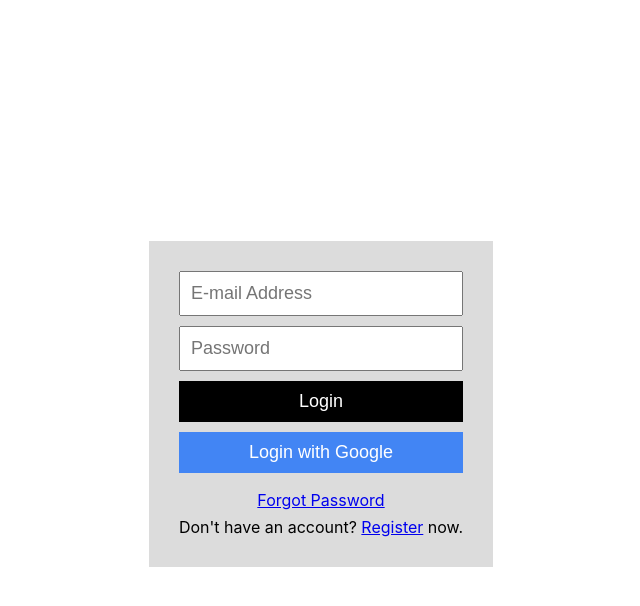
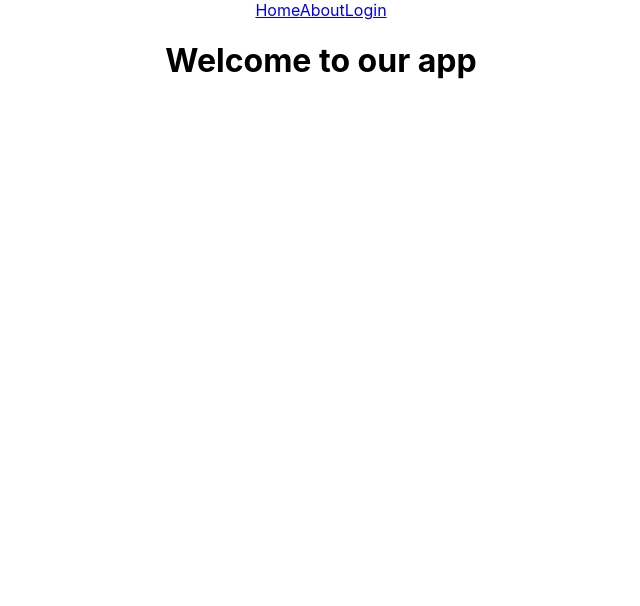
Before and after one commit to Max12345-ally/Project4_frontend, a React (Create React App) app in the folder project4_frontend/: page / in a window 1280 px wide. Shown: the top 606 px of the page, without its empty margins (319-959 px from the left). Built offline with nearby package versions, Linux system fonts and the light colour scheme; no server answers.

Commit message:
first components

```diff
--- /dev/null
+++ b/project4_frontend/src/About.js
@@ -0,0 +1,11 @@
+import React from "react";
+
+function About() {
+  return (
+    <div>
+      <h1>This is about page</h1>
+    </div>
+  );
+}
+
+export default About;
--- a/project4_frontend/src/App.js
+++ b/project4_frontend/src/App.js
@@ -1,13 +1,19 @@
 import { BrowserRouter as Router, Route, Routes } from "react-router-dom";
 import Login from "./Login";
 import "./App.css";
+import Home from "./Home";
+import About from "./About";
+import Nav from "./Nav";
 
 function App() {
   return (
     <div className="App">
       <Router>
+        <Nav></Nav>
         <Routes>
-          <Route path="/" element={<Login />} />
+          <Route path="/" element={<Home />} />
+          <Route path="/About" element={<About />} />
+          <Route path="/login" element={<Login />} />
         </Routes>
       </Router>
     </div>
--- /dev/null
+++ b/project4_frontend/src/Home.js
@@ -0,0 +1,11 @@
+import React from "react";
+
+function Home() {
+  return (
+    <div>
+      <h1>Welcome to our app</h1>
+    </div>
+  );
+}
+
+export default Home;
--- /dev/null
+++ b/project4_frontend/src/Nav.js
@@ -0,0 +1,14 @@
+import React from "react";
+import { Link } from "react-router-dom";
+
+function Nav() {
+  return (
+    <header>
+      <Link to="/">Home</Link>
+      <Link to="/About">About</Link>
+      <Link to="/Login>">Login</Link>
+    </header>
+  );
+}
+
+export default Nav;
```
